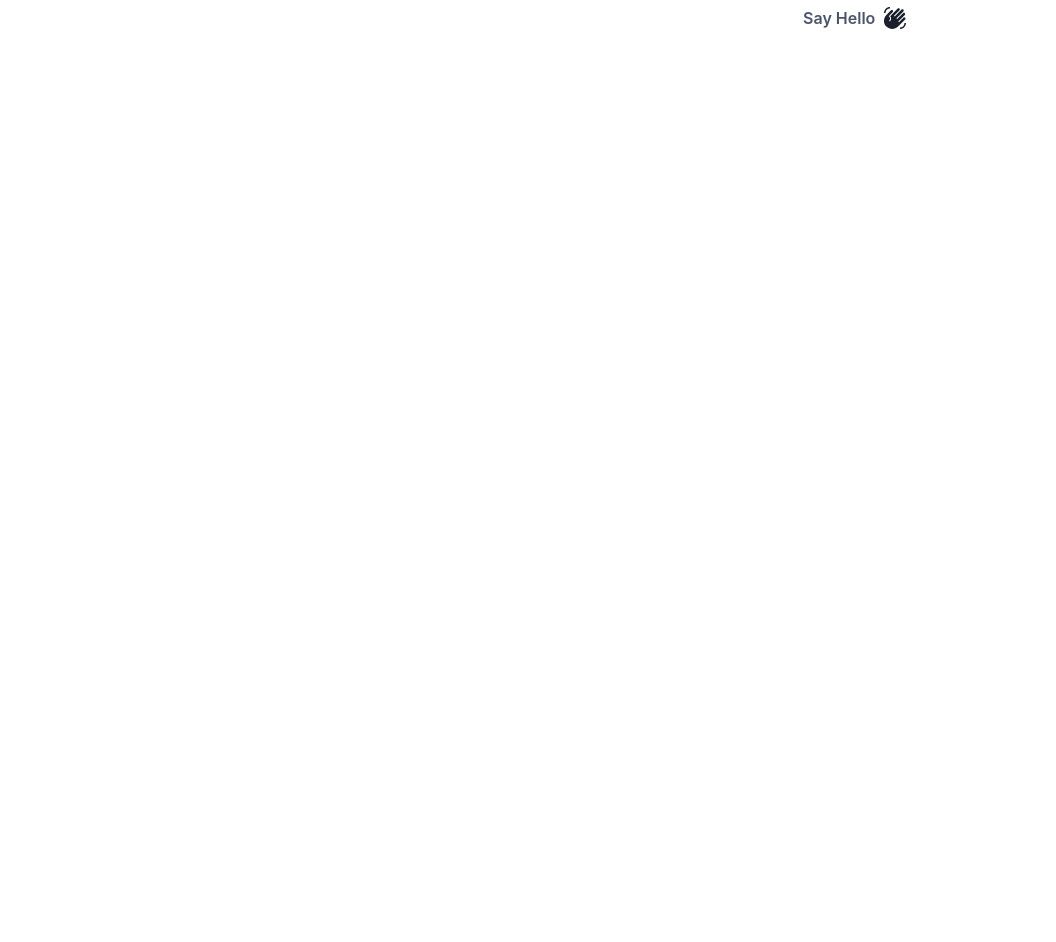
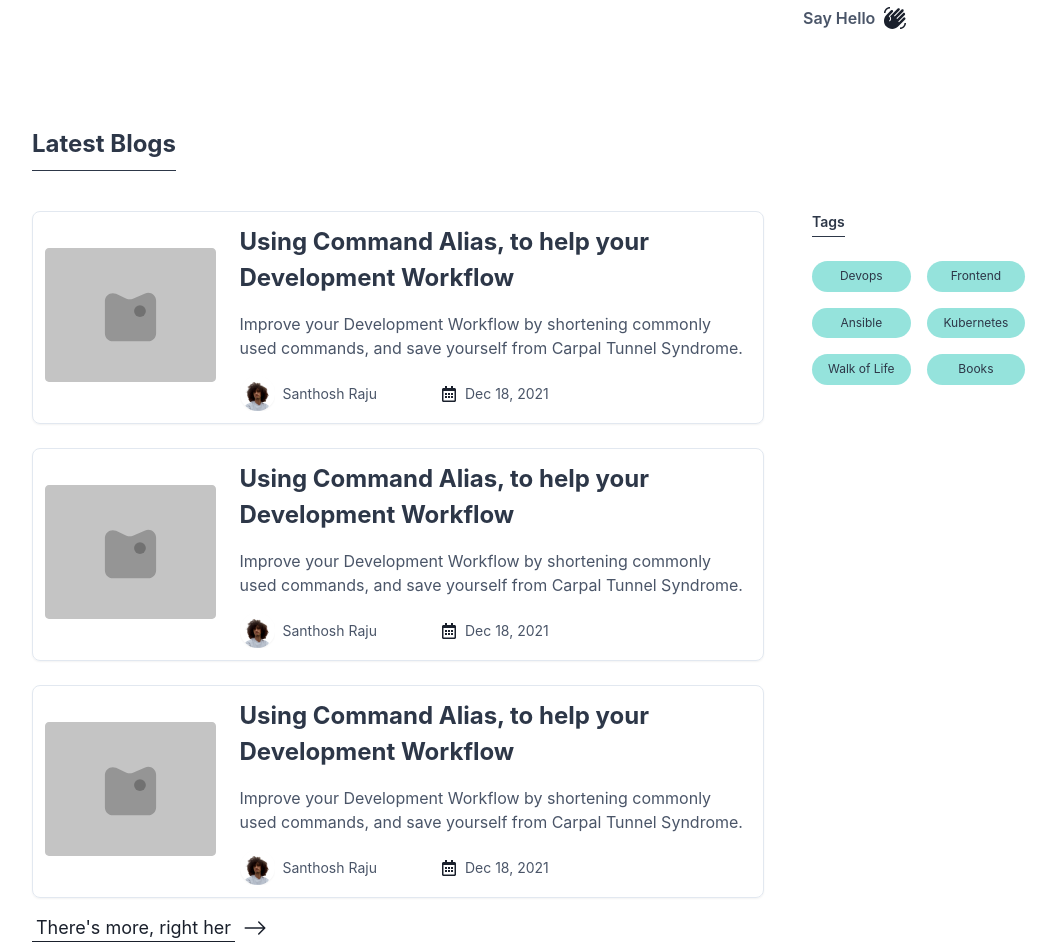
Before and after one commit to SanthoshRaju91/santhosh.raju, a Next.js app: page / in a window 1280 px wide. Shown: the part 620-1562 px from the top of the page, without its empty margins (96-1152 px from the left). Before the commit the page ends 800 px from the top, so only its background shows below. Built offline with nearby package versions, Linux system fonts and the light colour scheme.

Commit message:
Latest Blogs Component

```diff
--- /dev/null
+++ b/components/LatestBlogs/index.tsx
@@ -0,0 +1,73 @@
+import { Box, Grid, HStack, Text, VStack } from "@chakra-ui/react";
+import Link from "next/link";
+import { BsArrowRight } from "react-icons/bs";
+import { Card } from "../Card";
+import { Tag } from "../Tag";
+
+const LatestBlogs: React.FC = () => {
+  return (
+    <Box mt={24}>
+      <Text
+        fontSize={"2xl"}
+        fontWeight={"bold"}
+        textColor={"gray.700"}
+        borderBottomWidth={1}
+        pb={2}
+        inlineSize={"max"}
+        borderBottomColor={"gray.700"}
+      >
+        Latest Blogs
+      </Text>
+      <HStack spacing={12} mt={10} alignItems={"flex-start"}>
+        <VStack maxW={"75%"} w={"75%"} spacing={6} alignItems={"flex-start"}>
+          <Card />
+          <Card />
+          <Card />
+        </VStack>
+        <VStack maxW={"25%"} w={"25%"} alignItems={"flex-start"}>
+          <Text
+            fontSize={"sm"}
+            fontWeight={"semibold"}
+            textColor={"gray.700"}
+            pb={1}
+            borderBottomWidth={1}
+            inlineSize={"max"}
+            borderBottomColor={"gray.700"}
+          >
+            Tags
+          </Text>
+          <Box>
+            <Grid templateColumns={"repeat(2, 1fr)"} gap={4} mt={4}>
+              <Tag text="Devops" />
+              <Tag text="Frontend" />
+              <Tag text="Ansible" />
+              <Tag text="Kubernetes" />
+              <Tag text="Walk of Life" />
+              <Tag text="Books" />
+            </Grid>
+          </Box>
+        </VStack>
+      </HStack>
+      <Box>
+        <Link href={"/blogs"} passHref>
+          <HStack mt={4}>
+            <Text
+              fontSize={"lg"}
+              fontWeight={"normal"}
+              textColor={"gray.800"}
+              px={1}
+              inlineSize={"max-content"}
+              borderBottomWidth={1}
+              borderBottomColor={"gray.800"}
+            >
+              There&apos;s more, right her
+            </Text>
+            <BsArrowRight size={"24px"} />
+          </HStack>
+        </Link>
+      </Box>
+    </Box>
+  );
+};
+
+export { LatestBlogs };
--- /dev/null
+++ b/components/Tag/index.tsx
@@ -0,0 +1,25 @@
+import { Tag as ChakraUiTag } from "@chakra-ui/react";
+
+export interface ITag {
+  text: string;
+}
+
+const Tag: React.FC<ITag> = ({ text }) => {
+  return (
+    <ChakraUiTag
+      py={2}
+      px={4}
+      borderRadius={"full"}
+      w={"full"}
+      fontSize={"xs"}
+      fontWeight={"normal"}
+      justifyContent={"center"}
+      textColor={"gray.700"}
+      bgColor={"brand.100"}
+    >
+      {text}
+    </ChakraUiTag>
+  );
+};
+
+export { Tag };
--- a/pages/Home.tsx
+++ b/pages/Home.tsx
@@ -1,12 +1,14 @@
 import { Box } from "@chakra-ui/react";
 import { Header } from "../components/Header";
 import { Hero } from "../components/Hero";
+import { LatestBlogs } from "../components/LatestBlogs";
 
 const Home: React.FC = () => {
   return (
     <Box maxW={"80%"} w={"85%"} m={"auto"}>
       <Header />
       <Hero />
+      <LatestBlogs />
     </Box>
   );
 };
```
